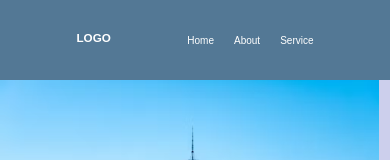
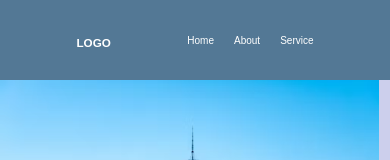
Before and after one commit to benjamin2orie/React_app, a React (Create React App) app: page / in a window 390 px wide. Shown: the top 160 px of the page. Built offline with nearby package versions, Linux system fonts and the light colour scheme.

Commit message:
updating

```diff
--- a/src/Components/layout/Styling.module.css
+++ b/src/Components/layout/Styling.module.css
@@ -38,7 +38,7 @@
 @media (max-width: 678px) {
     .logo{
         font-size: 10px;
-        margin-top: 0.5em;
+        margin-top: 1em;
     }
     .unlist{
         gap: 1em;
```
